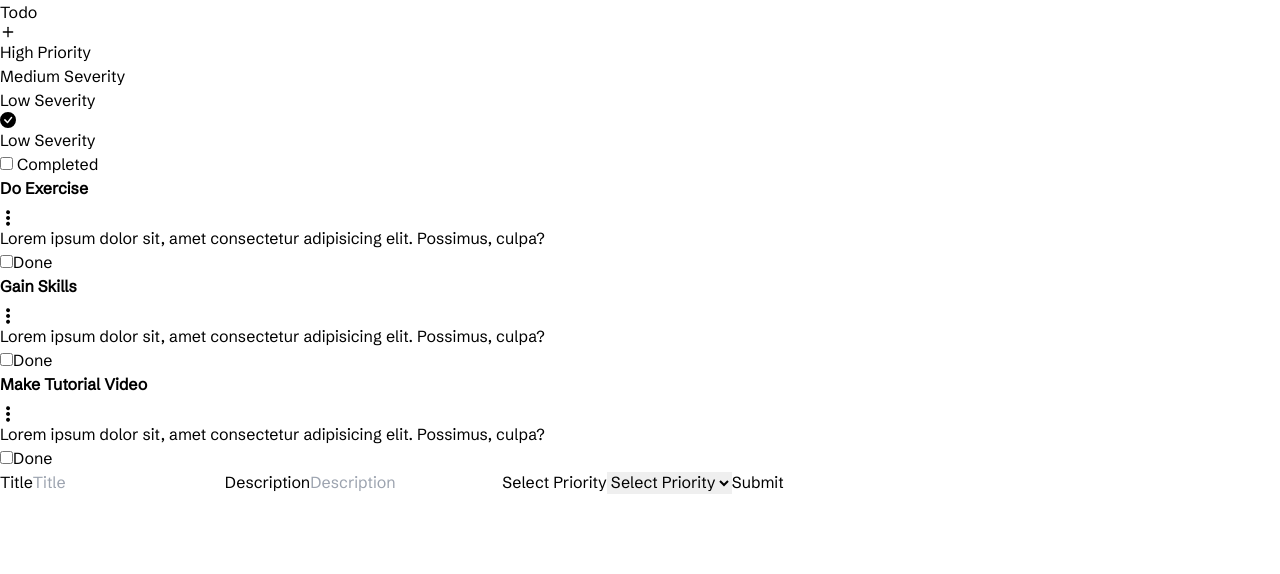
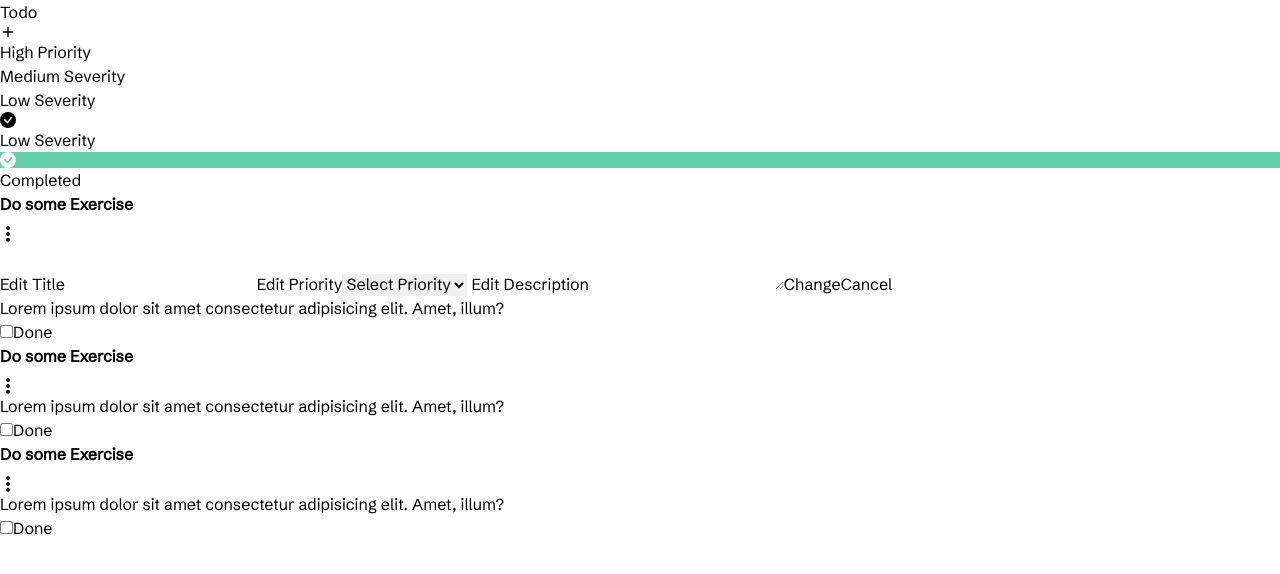
Before and after one commit to mohsin667/todo, a React (Vite) app: page / in a window 1280 px wide. Shown: the top 574 px of the page. Built offline with nearby package versions, Linux system fonts and the light colour scheme.

Commit message:
ui changes done

```diff
--- a/src/App.jsx
+++ b/src/App.jsx
@@ -5,29 +5,6 @@ import TopNav from './components/Topvav'
 import Todo from './components/Todo'
 
 function App() {
-  const [state,setState] = useState([
-    {
-      id:1,
-      title: "Do Exercise",
-      description: "Lorem ipsum dolor sit, amet consectetur adipisicing elit. Possimus, culpa?",
-      priority: "high",
-      color: "#f87171"
-    },
-    {
-      id:2,
-      title: "Gain Skills",
-      description: "Lorem ipsum dolor sit, amet consectetur adipisicing elit. Possimus, culpa?",
-      priority: "medium",
-      color: "#facc16"
-    },
-    {
-      id:3,
-      title: "Make Tutorial Video",
-      description: "Lorem ipsum dolor sit, amet consectetur adipisicing elit. Possimus, culpa?",
-      priority: "low",
-      color: "#65cdaa"
-    }
-  ])
   return (
     <>
       <div className="px-6 relative py-6">
@@ -39,7 +16,6 @@ function App() {
           </div>
         </div>
       </div>
-      <Form />
     </>
   )
 }
--- a/src/components/Edit.jsx
+++ b/src/components/Edit.jsx
@@ -1,26 +1,30 @@
 import React from 'react'
 
 function Edit({state,setState}) {
-  const handleStae = () => {
-    const findOpen = state.filter(item => {
-      return item.pop === true
-    })
-    let temp = [...state];
-    temp[findOpen[0].id - 1].pop = false
-    setState(temp)
-  }
   return (
-    <div className='absolute bg-white p-3 right-0 rounded-md top-[30px] shadow-md'>
+    <div className='absolute bg-white p-3 right-0 rounded-md top-[30px] shadow-md z-[99]'>
       <label htmlFor="edit mb-[15px]"> Edit Title
-        <input type='text' className='border rounded-sm mb-5 border-slate-300 mt-1 py-1 px-2' id="edit" />
+        <input type='text' className='border rounded-sm mb-5 border-slate-300 mt-1 py-1 px-2' />
+      </label>
+
+      <label className="block mb-5">
+          <span className="after:content-['*'] after:ml-0.5 after:text-red-500 block text-sm font-medium text-slate-700">
+          Edit Priority
+          </span>
+          <select className="mt-1 px-3 py-2 bg-white border shadow-sm border-slate-300 placeholder-slate-400 focus:outline-none focus:border-sky-500 focus:ring-sky-500 block w-full rounded-md sm:text-sm focus:ring-1" placeholder="you@example.com">
+              <option value="Select Priority">Select Priority</option>
+              <option value="high">High</option>
+              <option value="medium">Medium</option>
+              <option value="low">Low</option>
+          </select>
       </label>
 
       <label htmlFor="edit"> Edit Description
-        <input type='text' className='border border-slate-300 rounded-sm mb-5 mt-1 py-1 px-2' id="edit" />
+        <textarea className='border border-slate-300 rounded-sm mb-5 mt-1 py-1 px-2' />
       </label>
 
-      <button className='bg-blue-400 hover:bg-blue-600 text-white px-3 py-2 rounded-md mr-2'>Change</button>
-      <button className='bg-slate-100 hover:bg-slate-600 hover:text-[#fff] px-3 py-2 rounded-md' onClick={handleStae}>Cancel</button>
+      <button className='bg-blue-400 hover:bg-blue-600 text-white px-3 py-2 rounded-md mr-2' >Change</button>
+      <button className='bg-slate-100 hover:bg-slate-600 hover:text-[#fff] px-3 py-2 rounded-md'>Cancel</button>
     </div>
   )
 }
--- a/src/components/Form.jsx
+++ b/src/components/Form.jsx
@@ -1,40 +1,40 @@
 import React,{useState} from 'react'
 
-function Form() {
-  const [dialog,setDialog] = useState(true)
+function Form({setDialog}) {
   return (
     <>
-        {dialog && <div className='w-full h-full fixed top-0 left-0 flex items-center justify-center'>
-            <div onClick={()=> setDialog(false)} className='w-full h-full absolute bg-[rgba(0,0,0,0.4)] cursor-pointer'></div>
+        <div className='w-full h-full fixed top-0 left-0 flex items-center justify-center z-50'>
+            <div className='w-full h-full absolute bg-[rgba(0,0,0,0.4)] cursor-pointer'></div>
             <div className="container px-4">
                 <form className='md:w-[500px] mx-auto py-6 px-6 md:py-10 md:px-20 bg-white relative rounded-sm'>
                     <label className="block mb-5">
                         <span className="after:content-['*'] after:ml-0.5 after:text-red-500 block text-sm font-medium text-slate-700">
                             Title
                         </span>
-                        <input type="email" name="email" className="mt-1 px-3 py-2 bg-white border shadow-sm border-slate-300 placeholder-slate-400 focus:outline-none focus:border-sky-500 focus:ring-sky-500 block w-full rounded-md sm:text-sm focus:ring-1" placeholder="Title" />
+                        <input type="text" className="mt-1 px-3 py-2 bg-white border shadow-sm border-slate-300 placeholder-slate-400 focus:outline-none focus:border-sky-500 focus:ring-sky-500 block w-full rounded-md sm:text-sm focus:ring-1" placeholder="Title" />
+                    </label>
+                    <label className="block mb-5">
+                        <span className="after:content-['*'] after:ml-0.5 after:text-red-500 block text-sm font-medium text-slate-700">
+                        Select Priority
+                        </span>
+                        <select className="mt-1 px-3 py-2 bg-white border shadow-sm border-slate-300 placeholder-slate-400 focus:outline-none focus:border-sky-500 focus:ring-sky-500 block w-full rounded-md sm:text-sm focus:ring-1" placeholder="you@example.com">
+                            <option value="Select Priority">Select Priority</option>
+                            <option value="high">High</option>
+                            <option value="medium">Medium</option>
+                            <option value="low">Low</option>
+                        </select>
                     </label>
                     <label className="block mb-5">
                         <span className="after:content-['*'] after:ml-0.5 after:text-red-500 block text-sm font-medium text-slate-700">
                             Description
                         </span>
-                        <input type="email" name="email" className="mt-1 px-3 py-2 bg-white border shadow-sm border-slate-300 placeholder-slate-400 focus:outline-none focus:border-sky-500 focus:ring-sky-500 block w-full rounded-md sm:text-sm focus:ring-1" placeholder="Description" />
+                        <textarea type="text" className="mt-1 px-3 py-2 bg-white border shadow-sm border-slate-300 placeholder-slate-400 focus:outline-none focus:border-sky-500 focus:ring-sky-500 block w-full rounded-md sm:text-sm focus:ring-1" placeholder="Description" />
                     </label>
-                    <label className="block mb-5">
-                        <span className="after:content-['*'] after:ml-0.5 after:text-red-500 block text-sm font-medium text-slate-700">
-                        Select Priority
-                        </span>
-                        <select type="email" name="email" className="mt-1 px-3 py-2 bg-white border shadow-sm border-slate-300 placeholder-slate-400 focus:outline-none focus:border-sky-500 focus:ring-sky-500 block w-full rounded-md sm:text-sm focus:ring-1" placeholder="you@example.com">
-                            <option value="Select Priority">Select Priority</option>
-                            <option value="High">High</option>
-                            <option value="Medium">Medium</option>
-                            <option value="Low">Low</option>
-                        </select>
-                    </label>
-                    <button className='bg-slate-200 px-3 py-2 rounded-md' type="submit">Submit</button>
+                    <button className='bg-blue-400 px-3 py-2 rounded-md text-white mr-2' type="submit">Submit</button>
+                    <button className='bg-slate-200 px-3 py-2 rounded-md'>Cancel</button>
                 </form>
             </div>
-        </div>}
+        </div>
     </>
 
   )
--- a/src/components/Navigation.jsx
+++ b/src/components/Navigation.jsx
@@ -9,7 +9,7 @@ function Navigation() {
             <li className='flex p-2 gap-2 md:my-[7.5px]  bg-gray-100 rounded-md text-slate-950'><div className='w-6 h-6 rounded-full bg-yellow-400'></div> Medium Severity</li>
             <li className='flex p-2 gap-2 md:my-[7.5px]  bg-gray-100 rounded-md text-slate-950'><div className='w-6 h-6 rounded-full bg-[#66cdaa]'></div> Low Severity</li>
             <li className='flex p-2 gap-2 md:my-[7.5px]  bg-gray-100 rounded-md text-slate-950'><div className='w-6 h-6 rounded-full bg-white flex items-center justify-center'><BsCheckCircleFill className='text-[#66cdaa] font-bold'/></div> Low Severity</li>
-            <li className='flex p-2 gap-2 md:my-[7.5px]  bg-gray-100 rounded-md text-slate-950'><input type="checkbox" className="checked:bg-blue-500 relative left-1 w-4 mr-2" /> Completed</li>
+            <li className='flex p-2 gap-2 md:my-[7.5px] items-center bg-gray-100 rounded-md text-slate-950 cursor-pointer'> <div style={{background: "#65cdaa"}} className={`w-6 h-6 rounded-full flex items-center justify-center`}><BsCheckCircleFill color="white" /></div>Completed</li>
         </ul>
     </nav>
     </>
--- a/src/components/Todo.jsx
+++ b/src/components/Todo.jsx
@@ -2,61 +2,59 @@ import React,{useState} from 'react'
 import {SlOptionsVertical} from "react-icons/sl"
 import Edit from './Edit'
 function Todo() {
-    const [state,setState] = useState([
-        {
-          id:1,
-          title: "Do Exercise",
-          description: "Lorem ipsum dolor sit, amet consectetur adipisicing elit. Possimus, culpa?",
-          priority: "high",
-          color: "#f87171",
-          pop:false
-        },
-        {
-          id:2,
-          title: "Gain Skills",
-          description: "Lorem ipsum dolor sit, amet consectetur adipisicing elit. Possimus, culpa?",
-          priority: "medium",
-          color: "#facc16",
-          pop:false
-        },
-        {
-          id:3,
-          title: "Make Tutorial Video",
-          description: "Lorem ipsum dolor sit, amet consectetur adipisicing elit. Possimus, culpa?",
-          priority: "low",
-          color: "#65cdaa",
-          pop:false
-        }
-      ])
-      const handlePop = (id) => {
-        const temp = [...state]
-        temp.map((item,index) => {
-          return item.pop = false
-        })
-        temp[id].pop = true
-        setState(temp)
-      }
   return (
     <div className='bg-gray-100 rounded-md md:w-[calc(100%-200px)] mt-[10px] p-[15px] flex flex-wrap items-start gap-[15px] flex-col md:flex-row'>
-        {state && state.map((data,index)=> {
-        return <div key={index} className='p-[10px] self-stretch rounded-md bg-[#D1E5F7] text-sm md:w-[calc(100%/3-10px)] flex flex-col'>
+        <div className='p-[10px] self-stretch rounded-md bg-[#D1E5F7] text-sm md:w-[calc(100%/3-10px)] flex flex-col'>
             <div className='flex justify-between items-start'>
-            <h3>{data.title}</h3>
+            <h3>Do some Exercise</h3>
             <div className='relative'>
-                <SlOptionsVertical onClick={()=> handlePop(index)} className='mt-[5px] cursor-pointer' />
-                {data.pop && <Edit state={state} setState={setState}/>}
+                <SlOptionsVertical className='mt-[5px] cursor-pointer' />
+                <Edit />
             </div>
             </div>
-            <p>{data.description}</p>
+            <p>Lorem ipsum dolor sit amet consectetur adipisicing elit. Amet, illum?</p>
             <div className='flex justify-between items-center mt-3 ml-[-5px]'>
-            <label htmlFor={data.id} className='inline-flex'>
-                <input id={data.id} type="checkbox" className="checked:bg-blue-500 relative left-1 w-4 mr-2" />
+            <label htmlFor="done" className='inline-flex'>
+                <input id="done" type="checkbox" className="checked:bg-blue-500 relative left-1 w-4 mr-2" />
                 Done
             </label>
-            <div className={`w-[15px] h-[15px] rounded-full`} style={{background: data.color}}></div>
+            <div className={`w-[15px] h-[15px] rounded-full`} style={{background: "#f87171"}}></div>
             </div>
         </div>
-        })}
+
+        <div className='p-[10px] self-stretch rounded-md bg-[#D1E5F7] text-sm md:w-[calc(100%/3-10px)] flex flex-col'>
+            <div className='flex justify-between items-start'>
+            <h3>Do some Exercise</h3>
+            <div className='relative'>
+                <SlOptionsVertical className='mt-[5px] cursor-pointer' />
+            </div>
+            </div>
+            <p>Lorem ipsum dolor sit amet consectetur adipisicing elit. Amet, illum?</p>
+            <div className='flex justify-between items-center mt-3 ml-[-5px]'>
+            <label htmlFor="done" className='inline-flex'>
+                <input id="done" type="checkbox" className="checked:bg-blue-500 relative left-1 w-4 mr-2" />
+                Done
+            </label>
+            <div className={`w-[15px] h-[15px] rounded-full`} style={{background: "#65cdaa"}}></div>
+            </div>
+        </div>
+
+        <div className='p-[10px] self-stretch rounded-md bg-[#D1E5F7] text-sm md:w-[calc(100%/3-10px)] flex flex-col'>
+            <div className='flex justify-between items-start'>
+            <h3>Do some Exercise</h3>
+            <div className='relative'>
+                <SlOptionsVertical className='mt-[5px] cursor-pointer' />
+            </div>
+            </div>
+            <p>Lorem ipsum dolor sit amet consectetur adipisicing elit. Amet, illum?</p>
+            <div className='flex justify-between items-center mt-3 ml-[-5px]'>
+            <label htmlFor="done" className='inline-flex'>
+                <input id="done" type="checkbox" className="checked:bg-blue-500 relative left-1 w-4 mr-2" />
+                Done
+            </label>
+            <div className={`w-[15px] h-[15px] rounded-full`} style={{background: "#facc16"}}></div>
+            </div>
+        </div>
     </div>
   )
 }
```
Also changed, not shown: src/components/Topvav.jsx (+10 -5 lines).
